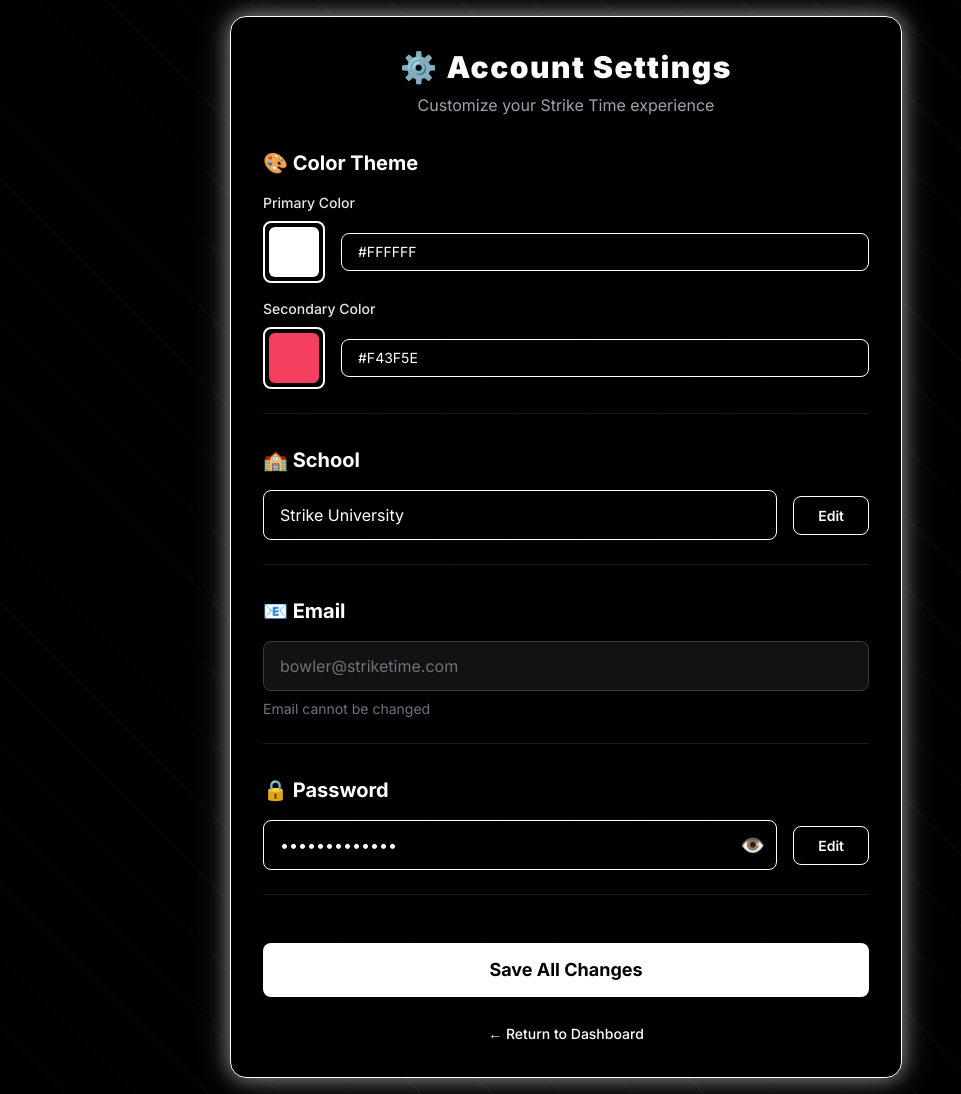
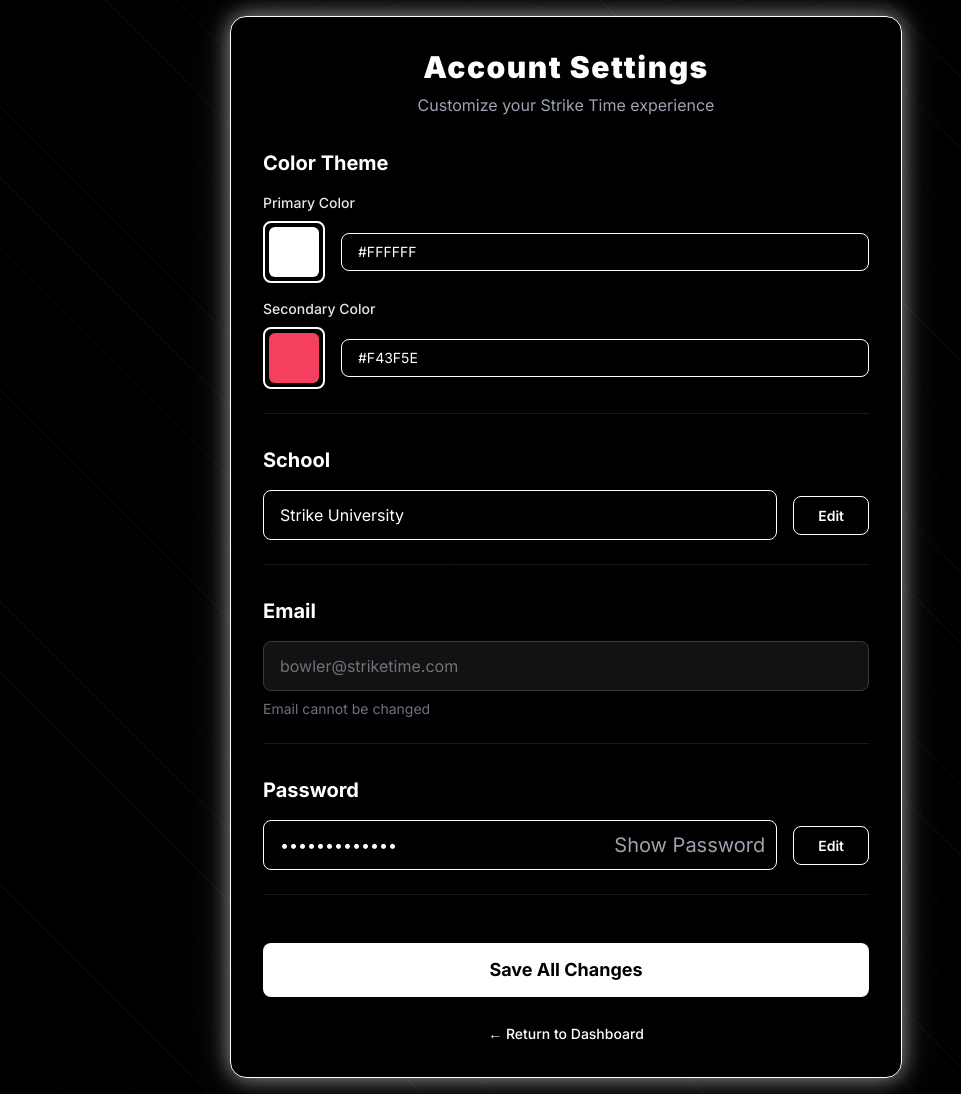
Before and after one commit to nathan-jeong/KingPin, a plain HTML site: page settings.html in a window 1280 px wide. Shown: the full height of the page, 74-1035 px from the left. Drawn offline with nearby package versions, Linux system fonts and the light colour scheme.

Commit message:
Slime out the emojis

```diff
--- a/settings.html
+++ b/settings.html
@@ -20,7 +20,7 @@
     <div id="settings-card" class="settings-card w-full max-w-2xl p-8 rounded-2xl">
 
         <h2 class="text-3xl font-black text-white mb-2 text-center tracking-wider">
-            ⚙️ Account Settings
+            Account Settings
         </h2>
         <p class="text-center text-gray-400 mb-8">
             Customize your Strike Time experience
@@ -31,7 +31,7 @@
 
             <!-- Theme Settings Section -->
             <div class="settings-section">
-                <h3 class="text-xl font-bold text-white mb-4">🎨 Color Theme</h3>
+                <h3 class="text-xl font-bold text-white mb-4">Color Theme</h3>
 
                 <!-- Primary Color -->
                 <div class="mb-4">
@@ -96,7 +96,7 @@
 
             <!-- School Section -->
             <div class="settings-section">
-                <h3 class="text-xl font-bold text-white mb-4">🏫 School</h3>
+                <h3 class="text-xl font-bold text-white mb-4">School</h3>
                 <div class="flex items-center gap-4">
                     <input type="text" id="school-input"
                         class="bowling-input flex-1 px-4 py-3 rounded-lg"
@@ -118,7 +118,7 @@
 
             <!-- Email Section (Display Only) -->
             <div class="settings-section">
-                <h3 class="text-xl font-bold text-white mb-4">📧 Email</h3>
+                <h3 class="text-xl font-bold text-white mb-4">Email</h3>
                 <div class="flex items-center gap-4">
                     <input type="email" id="email-input"
                         class="bowling-input flex-1 px-4 py-3 rounded-lg email-readonly"
@@ -130,7 +130,7 @@
 
             <!-- Password Section -->
             <div class="settings-section">
-                <h3 class="text-xl font-bold text-white mb-4">🔒 Password</h3>
+                <h3 class="text-xl font-bold text-white mb-4">Password</h3>
                 <div class="flex items-center gap-4">
                     <div class="flex-1 relative">
                         <input type="password" id="password-input"
@@ -138,7 +138,7 @@
                             value="mypassword123"
                             readonly>
                         <button type="button" id="toggle-password-btn" class="absolute right-3 top-1/2 -translate-y-1/2 text-gray-400 hover:text-white text-xl">
-                            👁️
+                            Show Password
                         </button>
                     </div>
                     <button type="button" id="edit-password-btn" class="edit-btn">
```
